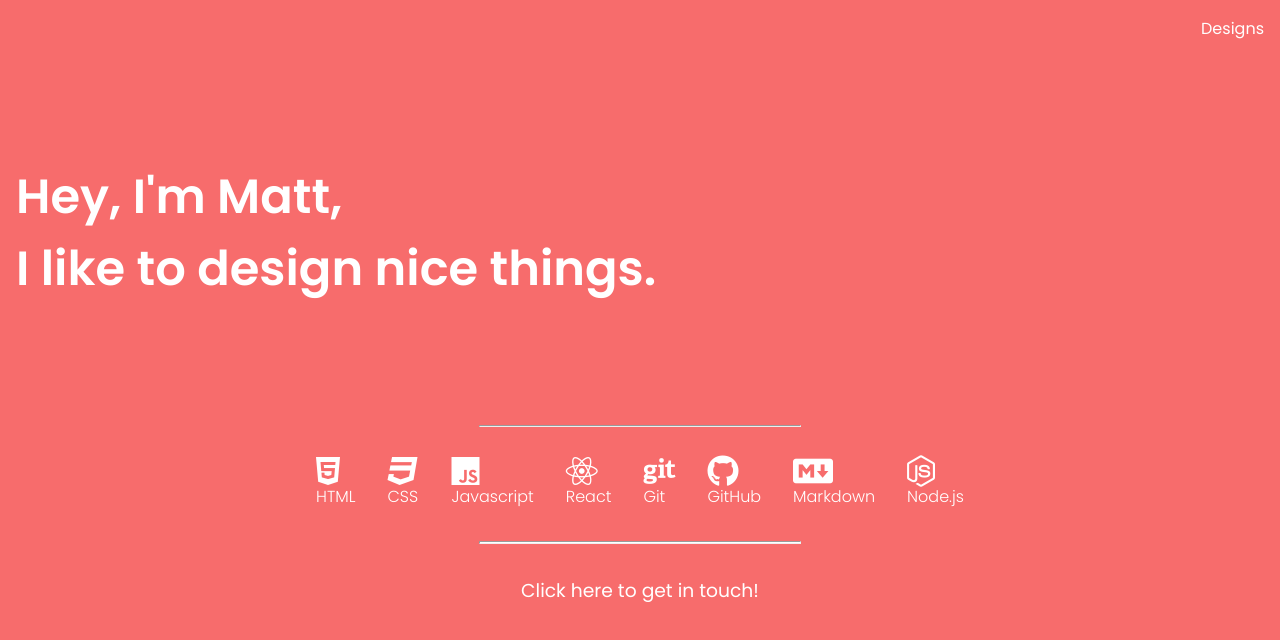
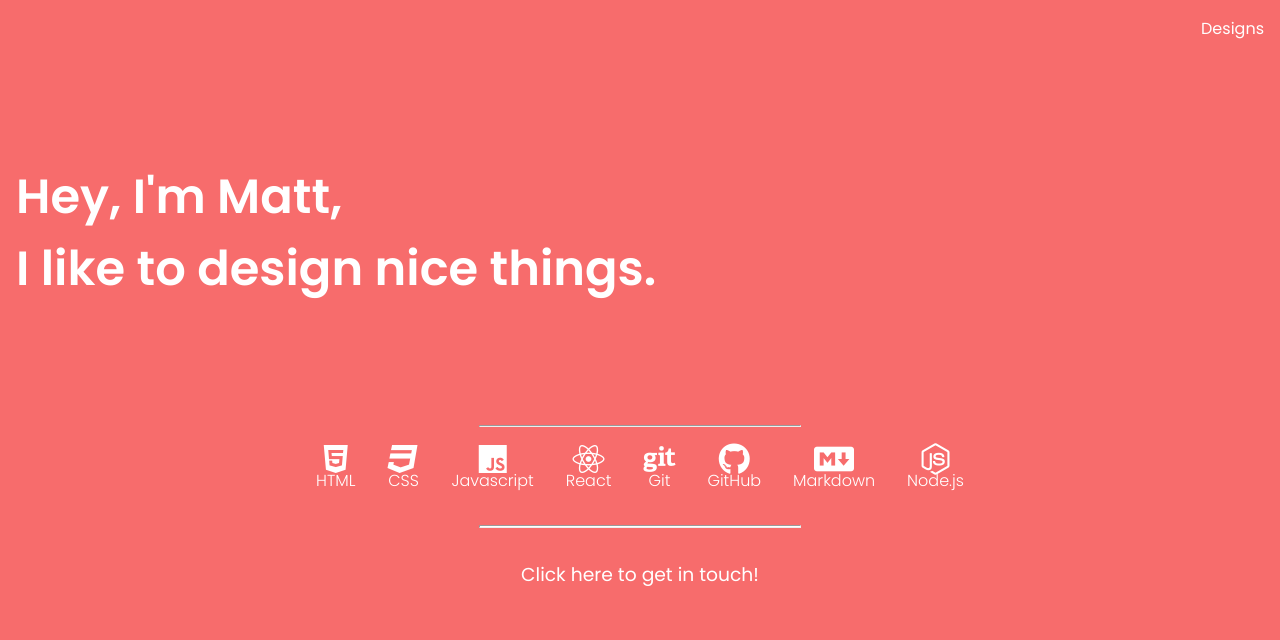
Before and after one commit to ther4tm/Personal-Portfolio, a website: page index.html in a window 1280 px wide. Drawn offline with Linux system fonts and the light colour scheme.

Commit message:
amended brand logo size

```diff
--- a/resources/css/style.css
+++ b/resources/css/style.css
@@ -52,10 +52,14 @@ a {
 .brands {
     color: white;
     padding: 1rem;
+    display: flex;
+    flex-direction: column;
+    align-items: center;
 }
 
 .brands i {
     color: white;
+    padding-bottom: 0.5rem;
 }
 
 h1 {
```
